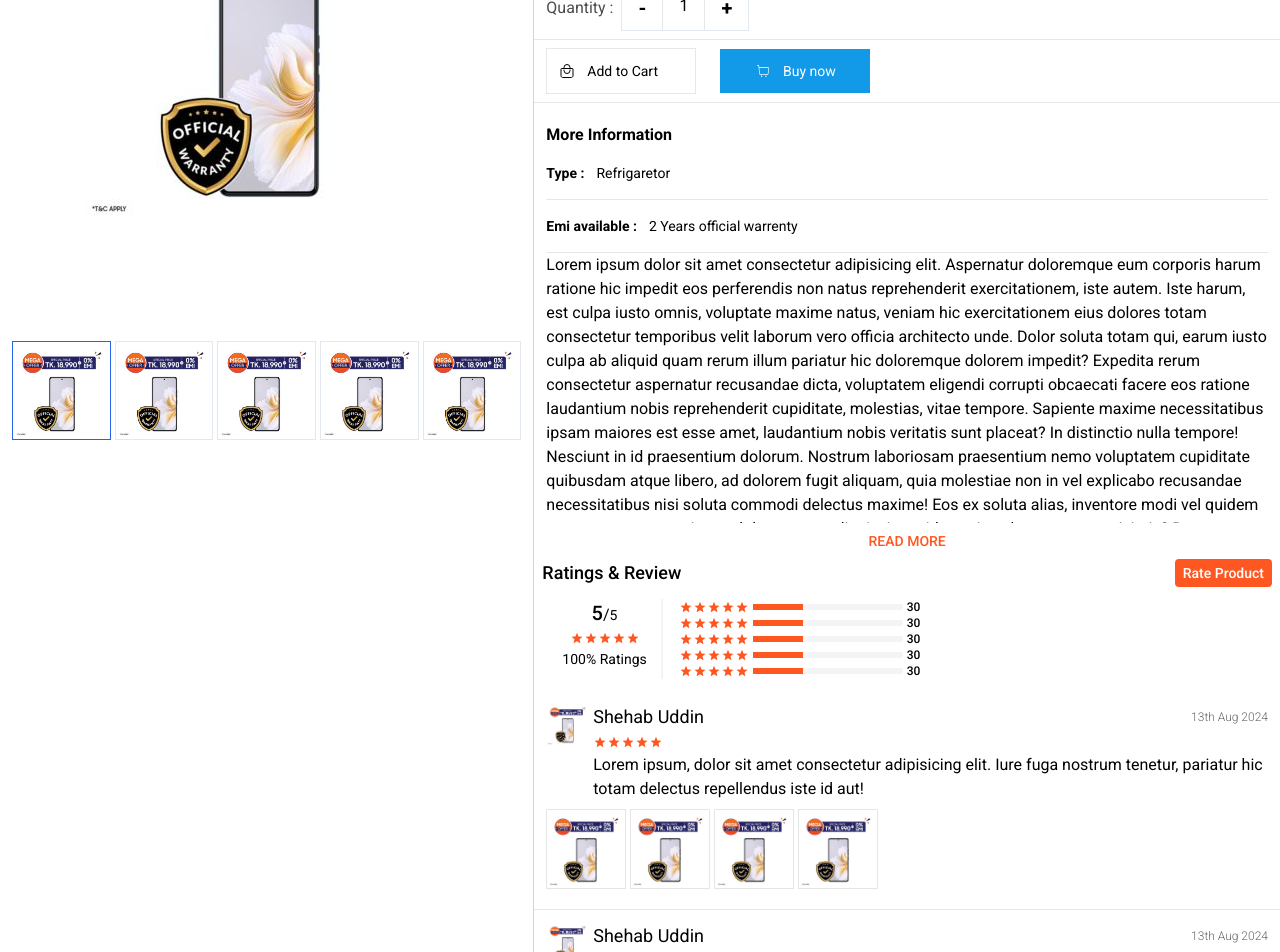
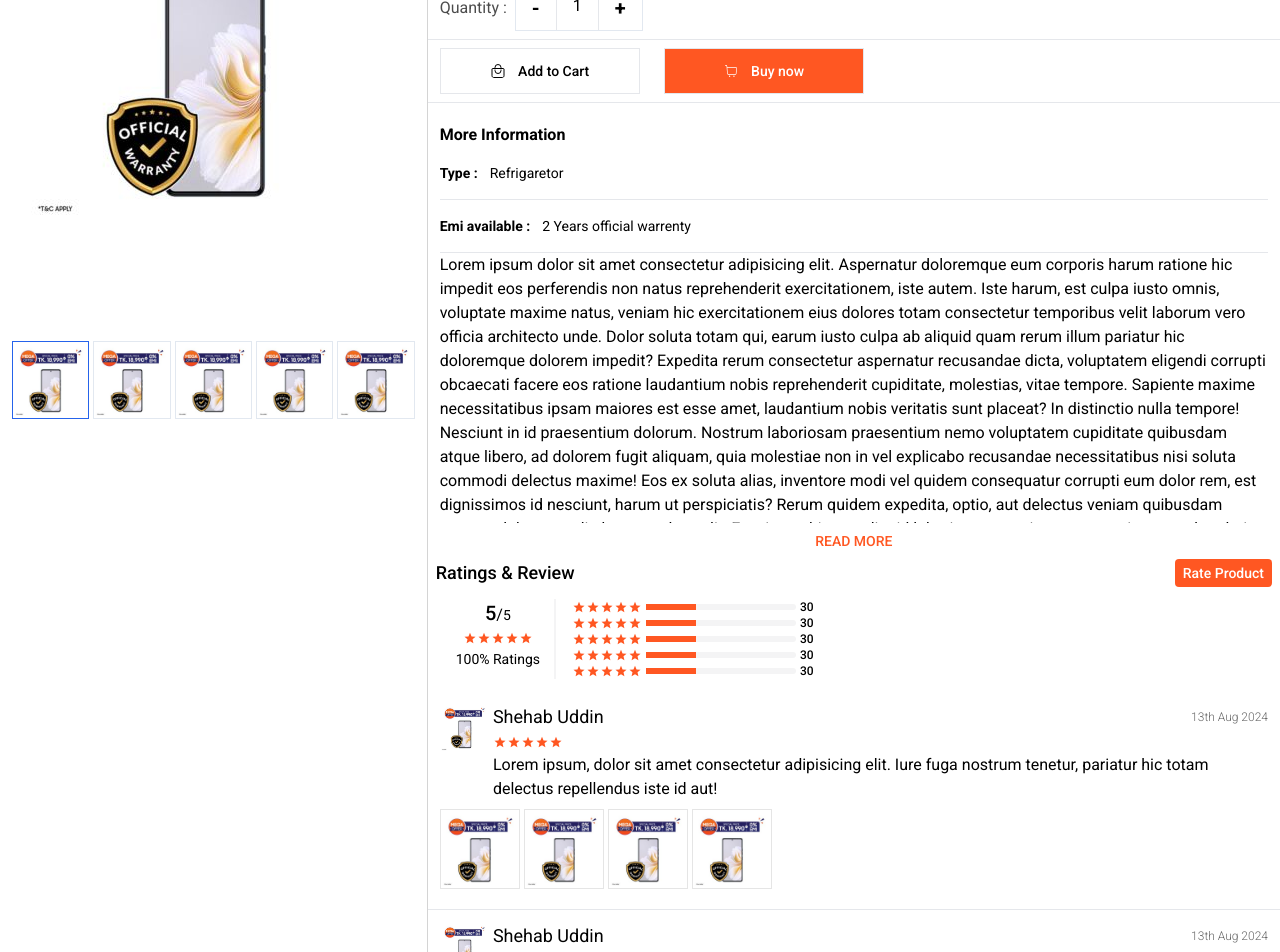
Before and after one commit to mdshehabsk/ecomerce, a Next.js app in the folder client/: page /product-details/1 in a window 1280 px wide. Shown: the part 360-1312 px from the top of the page. Built offline with nearby package versions, Linux system fonts and the light colour scheme; no server answers.

Commit message:
product details image popover implement

```diff
--- a/client/src/app/globals.css
+++ b/client/src/app/globals.css
@@ -5,6 +5,9 @@
 @tailwind base;
 @tailwind components;
 @tailwind utilities;
+
+
+
 
 Image {
     max-width: 100%;
--- a/client/src/app/product-details/[id]/page.tsx
+++ b/client/src/app/product-details/[id]/page.tsx
@@ -2,10 +2,9 @@ import ProductDetails from "@/components/Product_details/ProductDetails";
 const ProductDetailsPage = () => {
 
   return (
-   <>
+
    <ProductDetails/>
 
-   </>
   );
 };
 export default ProductDetailsPage;
--- /dev/null
+++ b/client/src/components/Image_popover/ImagePopover.tsx
@@ -0,0 +1,28 @@
+"use client";
+import Image from "next/image";
+import { RxCross2 } from "react-icons/rx";
+import Oven from '@/images/slider/oven-102.jpg'
+const ImagePopover = ({
+  isPopoverOpen = false,
+  handlePopoverClose = () => {},
+  imageUrl = Oven
+}) => {
+  return (
+    <div
+      className={`overflow-hidden w-screen h-screen bg-black/70 fixed top-0 left-0 right-0 bottom-0 ${
+        isPopoverOpen ? "block" : "hidden"
+      } z-[55]`}
+    >
+      <div className="flex justify-end p-2  ">
+        <div className="p-4 lg:mr-10 hover:bg-rose-700 cursor-pointer  " onClick={handlePopoverClose} >
+          <RxCross2 className="text-3xl text-white  " />
+        </div>
+      </div>
+      <div className="w-full h-full flex justify-center items-center">
+          <Image src={imageUrl}  alt='no image' />
+      </div>
+    </div>
+  );
+};
+
+export default ImagePopover;
--- a/client/src/components/Product_details/ProductDetails.tsx
+++ b/client/src/components/Product_details/ProductDetails.tsx
@@ -5,26 +5,32 @@ import { CiShoppingCart } from "react-icons/ci";
 import { IoBagHandleOutline } from "react-icons/io5";
 import Image from "next/image";
 import useScreenSize from "@/hooks/useScreenSize";
+import { RiFullscreenLine } from "react-icons/ri";
 import { useState } from "react";
 import Review from "./Review";
+import ImagePopover from "../Image_popover/ImagePopover";
 
 const ProductDetails = () => {
   const { size, device } = useScreenSize();
   const [isExpandInfo, setIsExpandInfo] = useState(false);
+  const [imagePopoverOpen, setImagePopoverOpen] = useState(false);
 
+  const handleImagePopover = () => {
+    setImagePopoverOpen(!imagePopoverOpen);
+  };
   const handleToggleExpandInfo = () => {
     setIsExpandInfo(!isExpandInfo);
   };
   return (
-    <>
-      <>
         <div className="bg-gray-50  ">
           <div className="my-container mx-auto bg-white xs  ">
             <div className="flex flex-wrap justify-between ">
-              <div className=" p-3 basis-full md:basis-5/12  md:sticky top-[80px] left-0 max-h-[92vh]">
+              <div className="  p-3 basis-full md:basis-5/12 lg:basis-4/12 md:sticky top-[80px] left-0 max-h-[92vh]">
                 <div className="relative  md:h-full flex flex-col ">
-                  <div className="mx-auto md:h-full w-full flex justify-center items-center ">
-                    <Image src={productOne} alt="no Image" />
+                  <div className="mx-auto md:h-full w-full flex justify-center items-center relative ">
+                    <RiFullscreenLine className="absolute top-0 right-0 text-2xl cursor-pointer" onClick={handleImagePopover} />
+                    <Image src={productOne} alt="no Image"  />
+
                   </div>
                   <div className="flex justify-center items-baseline md:block bottom-0 md:h-[120px] w-full ">
                     <div className="flex gap-1 justify-center w-full ">
@@ -47,7 +53,7 @@ const ProductDetails = () => {
                   </div>
                 </div>
               </div>
-              <div className="border-t py-3 md:border-l border-neutral-300 mt-1 basis-full md:basis-7/12  ">
+              <div className=" border-t py-3 md:border-l border-neutral-300 mt-1 basis-full md:basis-7/12 grow overflow-hidden ">
                 <h1 className="text-2xl  font-semibold px-3">
                   Amazfit Pop 3S AMOLED Bluetooth Calling Smart Watch Global
                   Version {size}
@@ -99,11 +105,11 @@ const ProductDetails = () => {
                 </div>
                 {/* buy the product */}
                 <div className="flex gap-2 md:gap-6 items-center border-y py-2 px-3   ">
-                  <div className="flex w-[150px] p-3 gap-3 items-center border  hover:bg-mainBlueColor hover:text-white transition active:translate-y-1  ">
+                  <div className="flex justify-center font-medium basis-[200px] p-3 gap-3 items-center border  hover:bg-mainBlueColor hover:text-white transition active:translate-y-1 cursor-pointer  ">
                     <IoBagHandleOutline />
                     <button className="text-sm">Add to Cart</button>
                   </div>
-                  <div className="flex justify-center items-center bg-mainBlueColor w-[150px] text-white p-3  gap-3 hover:opacity-80  transition active:translate-y-1 cursor-pointer ">
+                  <div className="flex basis-[200px] justify-center items-center bg-orangeColor hover:bg-transparent hover:border-orangeColor border hover:text-orangeColor  text-white p-3 font-medium  gap-3  transition active:translate-y-1 cursor-pointer ">
                     <CiShoppingCart />
                     <button className="text-sm">Buy now</button>
                   </div>
@@ -112,7 +118,7 @@ const ProductDetails = () => {
                 <div
                   className={`mt-5 ${
                     isExpandInfo ? "max-h-fit" : "max-h-[400px]"
-                  }   overflow-y-hidden  px-3 `}
+                  }   overflow-hidden  px-3 `}
                 >
                   <h2 className="font-semibold">More Information</h2>
                   <div className="flex items-center gap-3   py-2 my-2 text-sm  ">
@@ -285,9 +291,8 @@ const ProductDetails = () => {
               </div>
             </div>
           </div>
+          <ImagePopover handlePopoverClose={handleImagePopover} isPopoverOpen={imagePopoverOpen} />
         </div>
-      </>
-    </>
   );
 };
 
--- a/client/src/components/Product_details/SingleReview.tsx
+++ b/client/src/components/Product_details/SingleReview.tsx
@@ -1,28 +1,42 @@
-import Image from "next/image";
-import { IoMdStar } from "react-icons/io";
-import productOne from "@/images/product/product-1.jpg";
+'use client';
+
+import React, { useState } from 'react';
+import Image from 'next/image';
+import { IoMdStar } from 'react-icons/io';
+import productOne from '@/images/product/product-1.jpg';
+import ImagePopover from '../Image_popover/ImagePopover';
+
 const SingleReview = () => {
+  const [imagePopoverOpen, setImagePopoverOpen] = useState(false);
+
+  const handleImageClick = () => {
+    setImagePopoverOpen(true);
+  };
+
+  const handlePopoverClose = () => {
+    setImagePopoverOpen(false);
+  };
+
+  const thumbnails = [productOne, productOne, productOne, productOne];
+
   return (
     <>
-    <div className="p-3  border-zinc-300 ">
-      <div className="flex gap-1   ">
-        <div className="w-[60px] rounded-full   ">
-          <Image src={productOne} alt="no image" />
+      <div className="p-3 border-zinc-300">
+        <div className="flex gap-1">
+          <div className="w-[60px] rounded-full">
+            <Image src={productOne} alt="no image" width={60} height={60} />
           </div>
           <div className="flex flex-col gap-1 grow">
-          <div className="flex  items-center justify-between">
+            <div className="flex items-center justify-between">
               <h3 className="text-lg font-normal">Shehab Uddin</h3>
               <span className="text-xs font-light text-black/60">
-              {" "}
-              13th Aug 2024{" "}
+                13th Aug 2024
               </span>
             </div>
             <div className="flex">
-            <IoMdStar className="text-orangeColor text-sm " />
-            <IoMdStar className="text-orangeColor text-sm " />
-            <IoMdStar className="text-orangeColor text-sm " />
-            <IoMdStar className="text-orangeColor text-sm " />
-            <IoMdStar className="text-orangeColor text-sm " />
+              {[...Array(5)].map((_, index) => (
+                <IoMdStar key={index} className="text-orangeColor text-sm" />
+              ))}
             </div>
             <p>
               Lorem ipsum, dolor sit amet consectetur adipisicing elit. Iure fuga
@@ -31,20 +45,22 @@ const SingleReview = () => {
             </p>
           </div>
         </div>
-      <div className="flex my-2 gap-1 ">
-        <div className="w-[80px] h-[80px] border  border-black/10  cursor-pointer ">
-          <Image src={productOne} alt="no image" />
+        <div className="flex my-2 gap-1">
+          {thumbnails.map((thumb, index) => (
+            <div
+              key={index}
+              className="w-[80px] h-[80px] border border-black/10 cursor-pointer"
+              onClick={handleImageClick}
+            >
+              <Image src={thumb} alt={`Thumbnail ${index + 1}`} width={80} height={80} />
             </div>
-         <div className="w-[80px] h-[80px] border  border-black/10  cursor-pointer ">
-          <Image src={productOne} alt="no image" />
+          ))}
         </div>
-         <div className="w-[80px] h-[80px] border  border-black/10  cursor-pointer ">
-          <Image src={productOne} alt="no image" />
-        </div>
-         <div className="w-[80px] h-[80px] border  border-black/10 cursor-pointer  ">
-          <Image src={productOne} alt="no image" />
-        </div>
-      </div>
+        <ImagePopover
+          isPopoverOpen={imagePopoverOpen}
+          handlePopoverClose={handlePopoverClose}
+          imageUrl={productOne}
+        />
       </div>
     </>
   );
```
Also changed, not shown: client/src/components/Product_details/RatingSummary.tsx (+21 -31 lines). Lines whose indentation alone changed are shown as unchanged.
